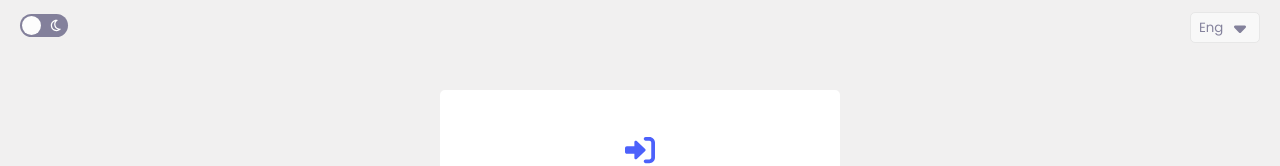
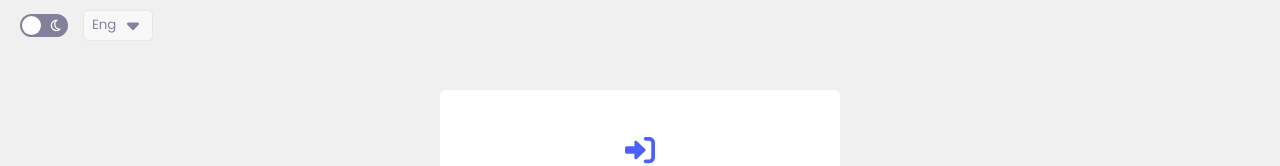
Before and after one commit to WandoCode/todolist, a React (Create React App) app: page /signin in a window 1280 px wide. Shown: the top 166 px of the page. Built offline with nearby package versions, Linux system fonts and the light colour scheme.

Commit message:
Modify layout style to put the language dropdown menu

```diff
--- a/src/pages/Layout.js
+++ b/src/pages/Layout.js
@@ -24,12 +24,14 @@ function Layout() {
   return (
     <>
       <header className="header">
+        <div className="header__options">
           <ThemeSwitch />
           <Dropdown
             choicesArray={['Eng', 'Fr']}
             name="language"
             onChoice={handleLanguage}
           />
+        </div>
         {userIsConnected && (
           <Button
             text="Logout"
--- a/src/style/boilerplate/_setup.scss
+++ b/src/style/boilerplate/_setup.scss
@@ -18,6 +18,12 @@ body {
     align-items: center;
     justify-content: space-between;
     padding: 0 20px;
+
+    &__options {
+      display: flex;
+      align-items: center;
+      gap: 15px;
+    }
   }
 
   & .main {
--- a/src/style/components/_dropDown.scss
+++ b/src/style/components/_dropDown.scss
@@ -16,7 +16,6 @@
     align-items: center;
     padding: 0 8px;
     height: 31px;
-    margin-top: 5px;
     color: $medium;
     &[data-open='true'] {
       border-bottom: none;
--- a/src/style/index.css
+++ b/src/style/index.css
@@ -61,6 +61,11 @@ body {
   align-items: center;
   justify-content: space-between;
   padding: 0 20px;
+}
+.app .header__options {
+  display: flex;
+  align-items: center;
+  gap: 15px;
 }
 .app .main {
   min-height: 70vh;
@@ -433,7 +438,6 @@ h2 {
   align-items: center;
   padding: 0 8px;
   height: 31px;
-  margin-top: 5px;
   color: hsla(245deg, 14%, 46%, 0.8);
 }
 .dropdown__selected[data-open=true] {
```
Also changed, not shown: 2 other files (tests, documents, lock files or other folders). Lines whose indentation alone changed are shown as unchanged.
